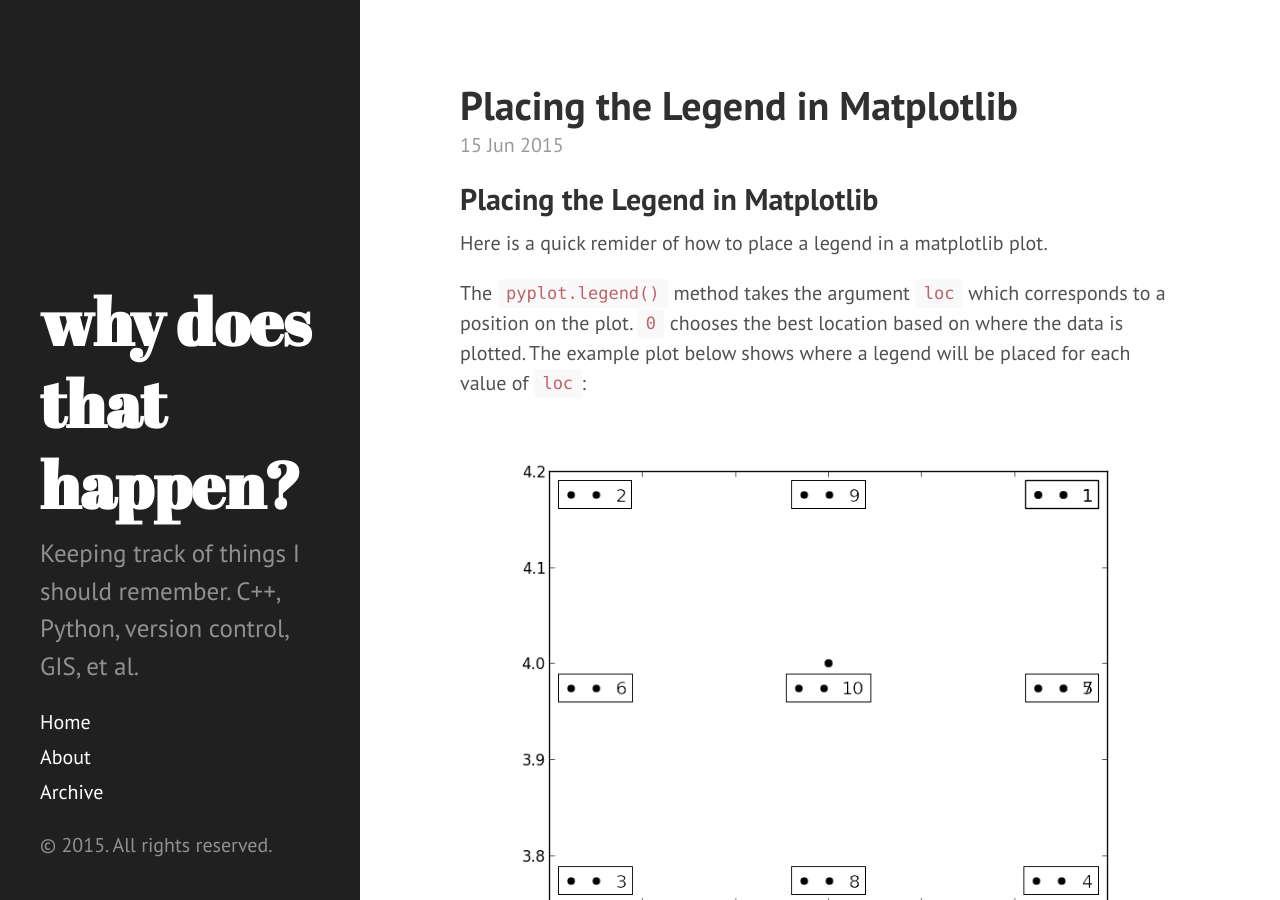
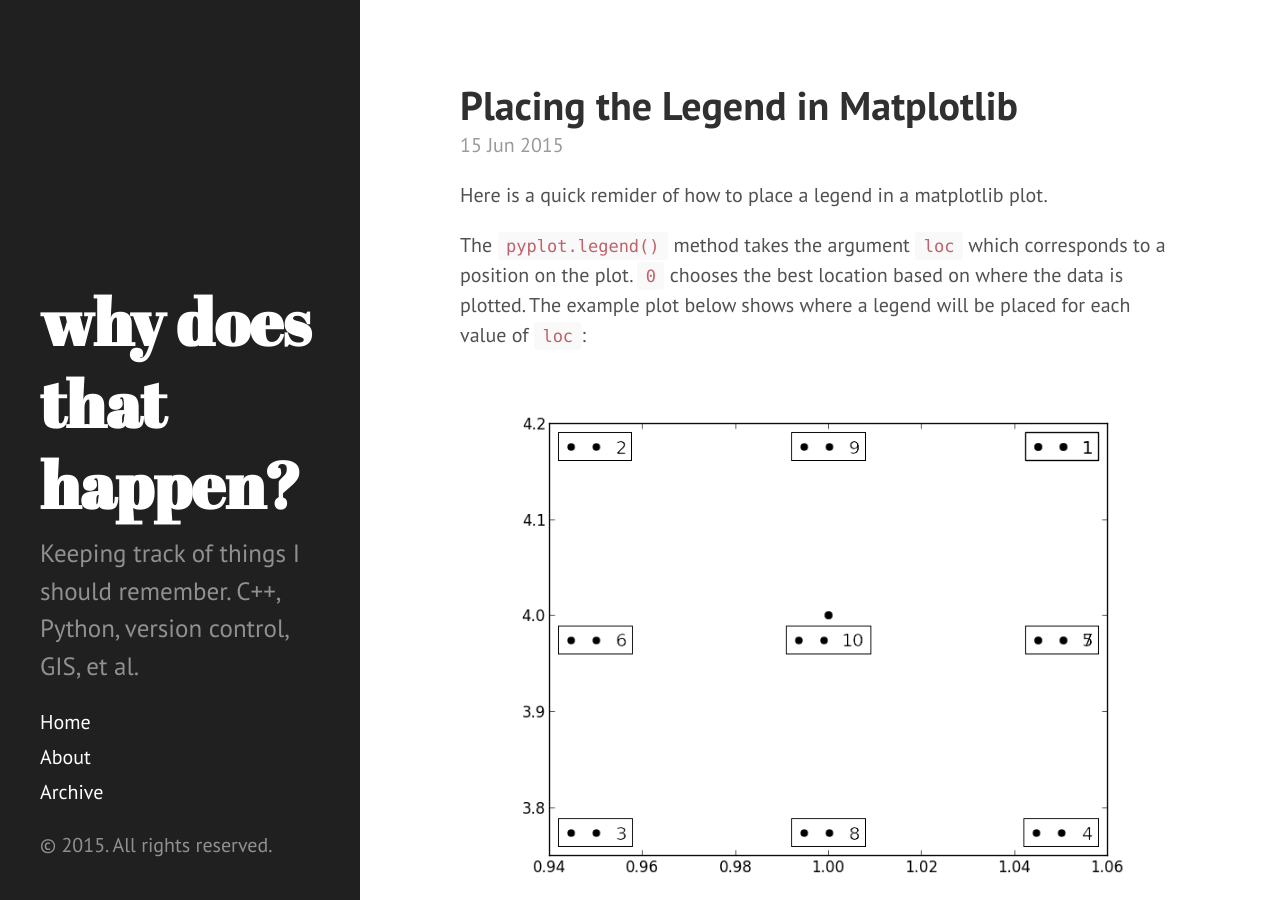
Before and after one commit to sgrieve/sgrieve.github.io, a Jekyll site: the page built from _posts/2015-06-15-Legend.md, in a window 1280 px wide and 900 px high. Built offline with Jekyll 4.4.1, drawn with Linux system fonts in a browser that asks for light colours; Markdown is read by kramdown in place of the engine named in the settings.

Commit message:
removing duplicate headers

```diff
--- a/_posts/2015-06-15-Legend.md
+++ b/_posts/2015-06-15-Legend.md
@@ -2,9 +2,6 @@
 layout: post
 title: Placing the Legend in Matplotlib
 ---
-
-Placing the Legend in Matplotlib
-------------------
 
 Here is a quick remider of how to place a legend in a matplotlib plot.
 
```
Also changed, not shown: _posts/2015-06-15-PIL.md (+0 -3 lines).
